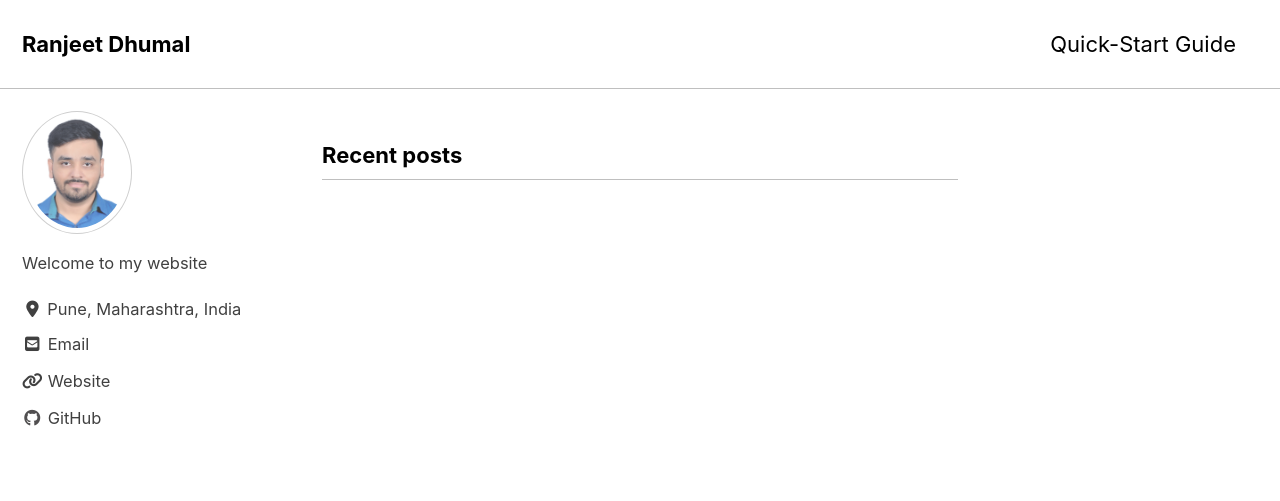
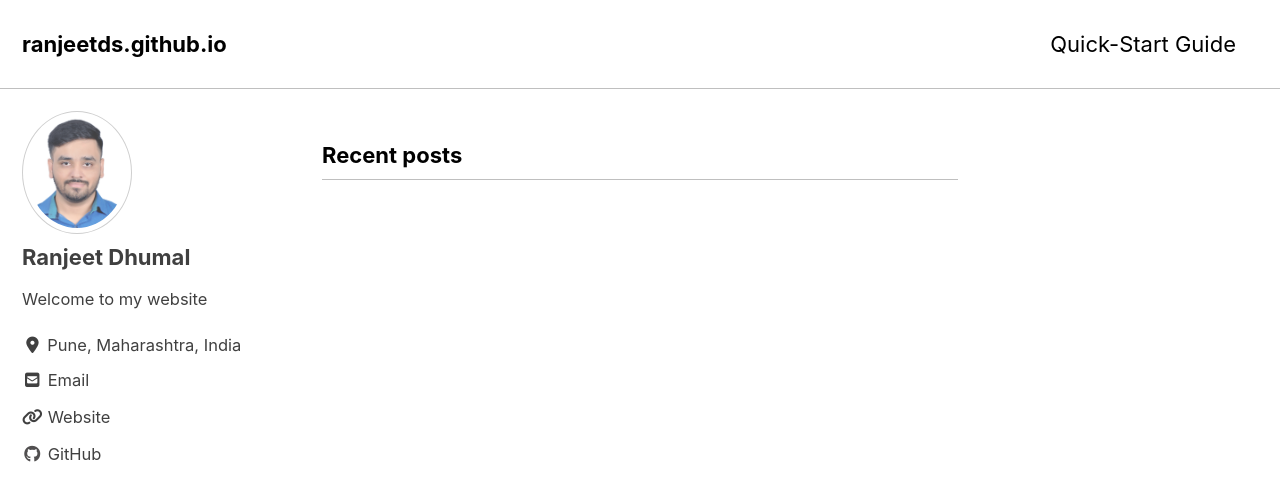
Before and after one commit to ranjeetds/ranjeetds.github.io, a Jekyll site: the page built from index.html, in a window 1280 px wide and 900 px high. Shown: the top 501 px of the window. Built offline with Jekyll 4.4.1, drawn with Linux system fonts in a browser that asks for light colours; cached includes are drawn as plain includes; nearby versions of some CDN libraries; the list of posts is cut into pages by our own code.

```diff
--- a/_config.yml
+++ b/_config.yml
@@ -14,7 +14,7 @@ minimal_mistakes_skin    : "contrast" # "air", "aqua", "contrast", "dark", "dirt
 
 # Site Settings
 locale                   : "en-US"
-title                    : "Ranjeet Dhumal"
+#title                    : "Ranjeet Dhumal"
 title_separator          : "-"
 subtitle                 : # site tagline that appears below site title in masthead
 name                     : "Ranjeet Dhumal"
@@ -90,7 +90,7 @@ analytics:
 
 # Site Author
 author:
-  #name             : "Ranjeet Dhumal"
+  name             : "Ranjeet Dhumal"
   avatar           : "/assets/images/profile_ranjeet.jpg" # path of avatar image, e.g. "/assets/images/bio-photo.jpg"
   bio              : "Welcome to my website"
   location         : "Pune, Maharashtra, India"
```
